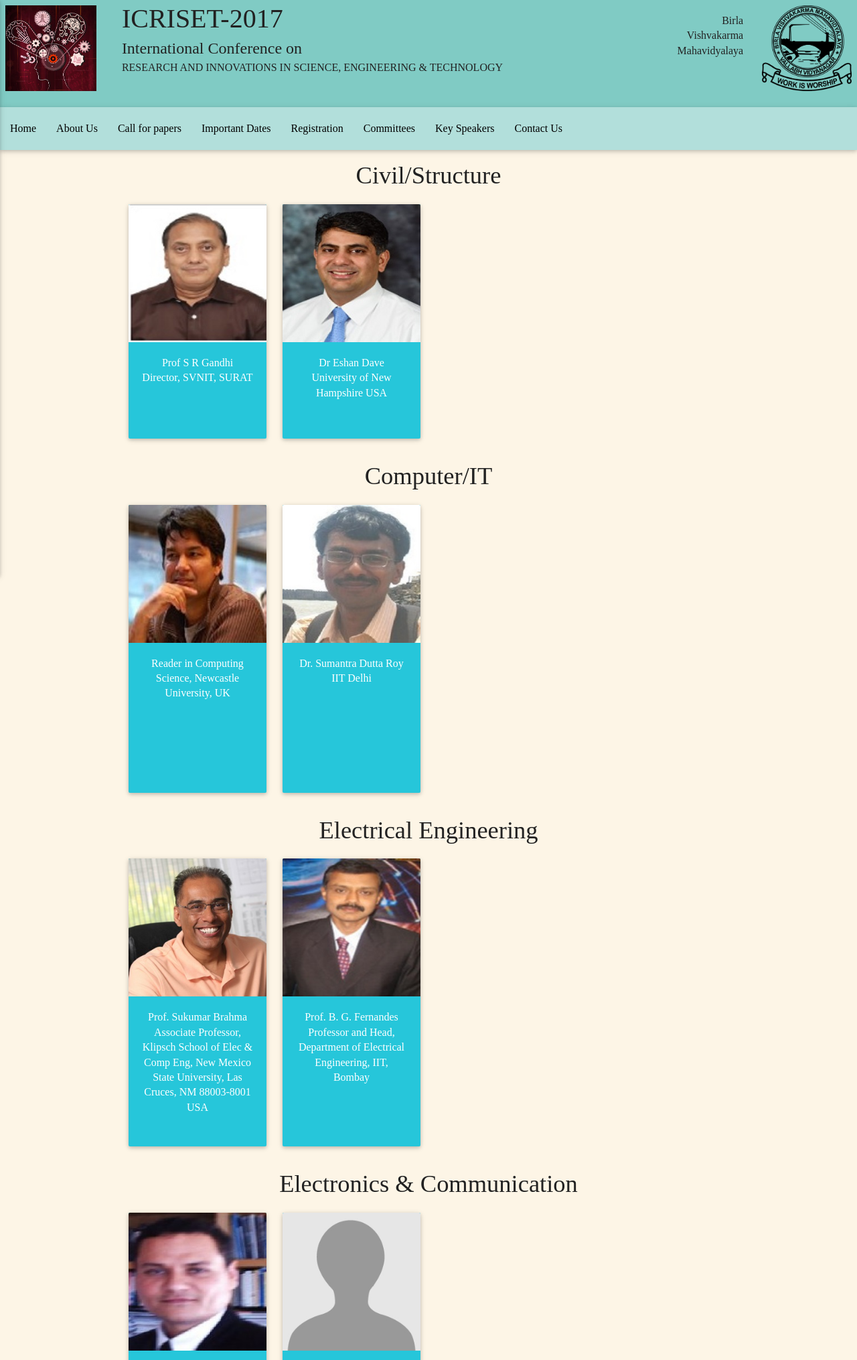
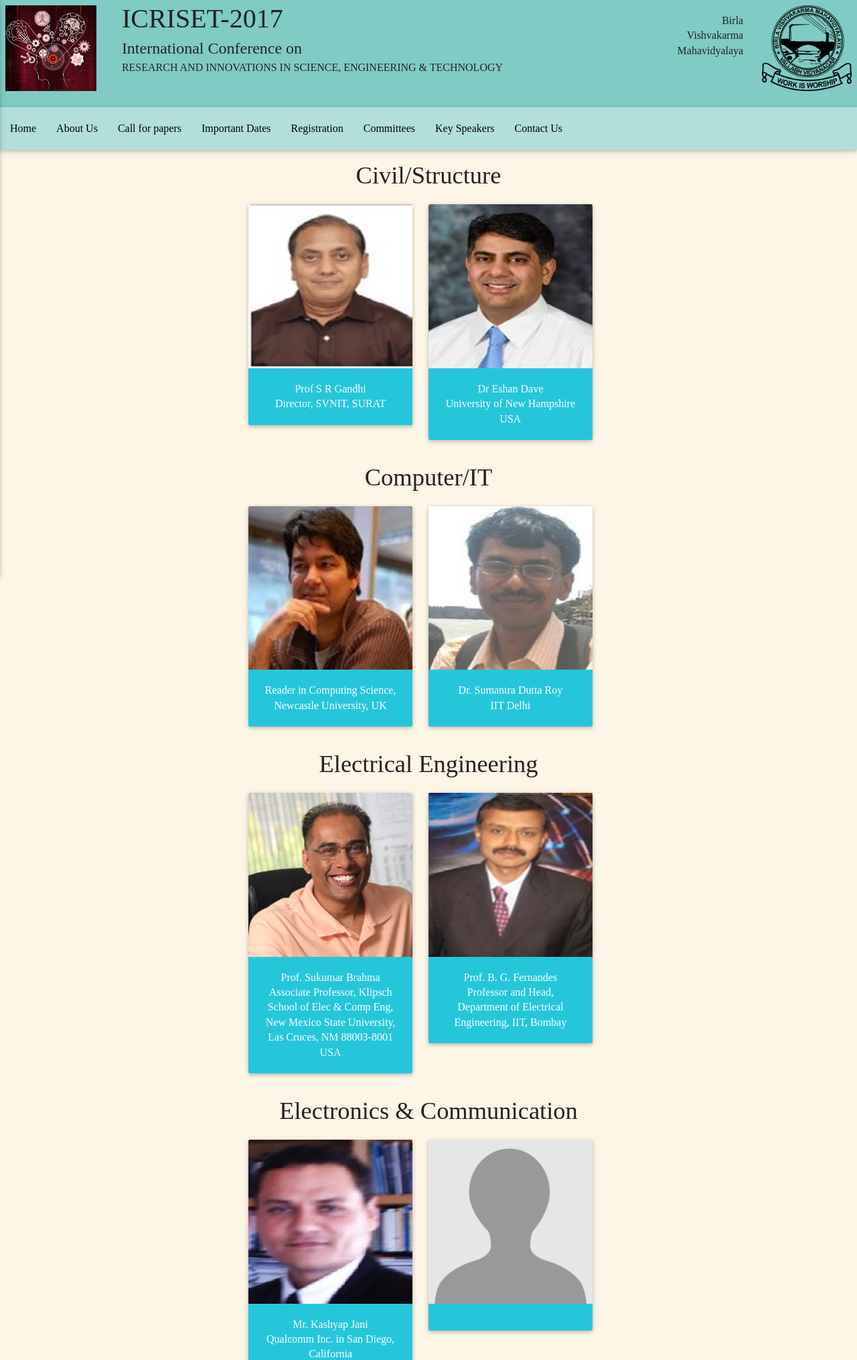
Before and after one commit to maunilswadas/conference, a web app: file keyspeaker.html in a window 1280 px wide. Shown: the top 2031 px of the page at 67% size. Run offline with its HTML, style and script files only (its server is not run), Linux system fonts and the light colour scheme.

Commit message:
keyspeaker fixed

```diff
--- a/css/main.css
+++ b/css/main.css
@@ -247,6 +247,17 @@
     margin-top: 0;
 }
 /*end:footer*/
+.row-fit{
+    position: relative;
+    left: 20%;
+    width:60%;
+}
+.two-fit{
+    //position: relative;
+    //left: 30%;
+    width: 10vw;
+}
+
 /*begin: technical */
 .card.technical-committee-card{
     height: 180px;
--- a/keyspeaker.html
+++ b/keyspeaker.html
@@ -301,19 +301,19 @@
         <h4>Civil/Structure</h4>
     </div>
     <!-- start: Civil/Structure-->
-    <div class="advisory container">
-        <div class="row">
-            <div class="col s6 m4 l3 tow-fit">
+    <div class="container center">
+            <div class="row row-fit">
+            <div class="col s6 m4 l6">
                 <div class="card">
                     <div class="card-image ">
-                        <img src="img/keyspeaker/srgandhi.jpg" alt="">
+                        <img src="keyspeaker/srgandhi.jpg" alt="">
                     </div>
                     <div class="cyan lighten-1  white-text card-content center-align">
                         Prof S R Gandhi<br>Director, SVNIT, SURAT
                     </div>
                 </div>
             </div>
-            <div class="col s6 m4 l3 two-fit">
+            <div class="col s6 m4 l6">
                 <div class=" card">
                     <div class="card-image ">
                         <img src="img/advisory/Eshan Dave.jpg" alt="">
@@ -323,7 +323,7 @@
                     </div>
                 </div>
             </div>
-         </div>
+    </div>
     </div>
     <!--ends:-Civil/Structure-->
 
@@ -332,21 +332,21 @@
         <h4>Computer/IT</h4>
     </div>
     <div class="container">
-        <div class="international-advisory row">
-            <div class="col s6 m4 l3">
+        <div class="row row-fit">
+            <div class="col s6 m4 l6">
                 <div class="card">
                     <div class="card-image ">
-                        <img src="img/keyspeaker/rajivranjan.jpg" alt="">
+                        <img src="keyspeaker/rajivranjan.jpg" alt="">
                     </div>
                     <div class="cyan lighten-1  white-text card-content center-align">
                         Reader in Computing Science, Newcastle University, UK
                     </div>
                 </div>
             </div>
-            <div class="col s6 m4 l3">
+            <div class="col s6 m4 l6">
                 <div class=" card">
                     <div class="card-image ">
-                        <img src="img/keyspeaker/sumantra.jpg" alt="">
+                        <img src="keyspeaker/sumantra.jpg" alt="">
                     </div>
                     <div class="cyan lighten-1 white-text card-content center-align">
                         Dr. Sumantra Dutta Roy<br>IIT Delhi
@@ -362,8 +362,8 @@
         <h4>Electrical Engineering</h4>
     </div>
     <div class="container">
-        <div class="international-advisory row">
-            <div class="col s6 m4 l3">
+        <div class="row row-fit">
+            <div class="col s6 m4 l6">
                 <div class="card">
                     <div class="card-image ">
                         <img src="img/keyspeaker/Brahma.jpg" alt="">
@@ -373,7 +373,7 @@
                     </div>
                 </div>
             </div>
-            <div class="col s6 m4 l3">
+            <div class="col s6 m4 l6">
                 <div class=" card">
                     <div class="card-image ">
                         <img src="img/keyspeaker/BGFernandes.jpg" alt="">
@@ -392,8 +392,8 @@
         <h4>Electronics & Communication</h4>
     </div>
     <div class="container">
-        <div class="international-advisory row">
-            <div class="col s6 m4 l3">
+        <div class="row row-fit">
+            <div class="col s6 m4 l6">
                 <div class="card">
                     <div class="card-image ">
                         <img src="img/advisory/KashyapJani.jpg" alt="">
@@ -403,7 +403,7 @@
                     </div>
                 </div>
             </div>
-            <div class="col s6 m4 l3">
+            <div class="col s6 m4 l6">
                 <div class=" card">
                     <div class="card-image ">
                         <img src="img/photo-default.jpg" alt="">
@@ -423,8 +423,8 @@
         <h4>Mechanical/Production Engineering</h4>
     </div>
     <div class="container">
-        <div class="international-advisory row">
-            <div class="col s6 m4 l3">
+        <div class="row row-fit">
+            <div class="col s6 m4 l6">
                 <div class="card">
                     <div class="card-image ">
                         <img src="img/advisory/Prof. Prakash K. Brahmankar.jpg" alt="">
@@ -434,7 +434,7 @@
                     </div>
                 </div>
             </div>
-            <div class="col s6 m4 l3">
+            <div class="col s6 m4 l6">
                 <div class=" card">
                     <div class="card-image ">
                         <img src="img/advisory/Sanjay H. Upadhyay.jpg" alt="">
@@ -453,8 +453,8 @@
         <h4>Maths/Humanities</h4>
     </div>
     <div class="container">
-        <div class="international-advisory row">
-            <div class="col s6 m4 l3">
+        <div class="row row-fit">
+            <div class="col s6 m4 l6">
                 <div class="card">
                     <div class="card-image ">
                         <img src="img/photo-default.jpg" alt="">
@@ -464,7 +464,7 @@
                     </div>
                 </div>
             </div>
-            <div class="col s6 m4 l3">
+            <div class="col s6 m4 l6">
                 <div class=" card">
                     <div class="card-image ">
                         <img src="img/photo-default.jpg" alt="">
```
